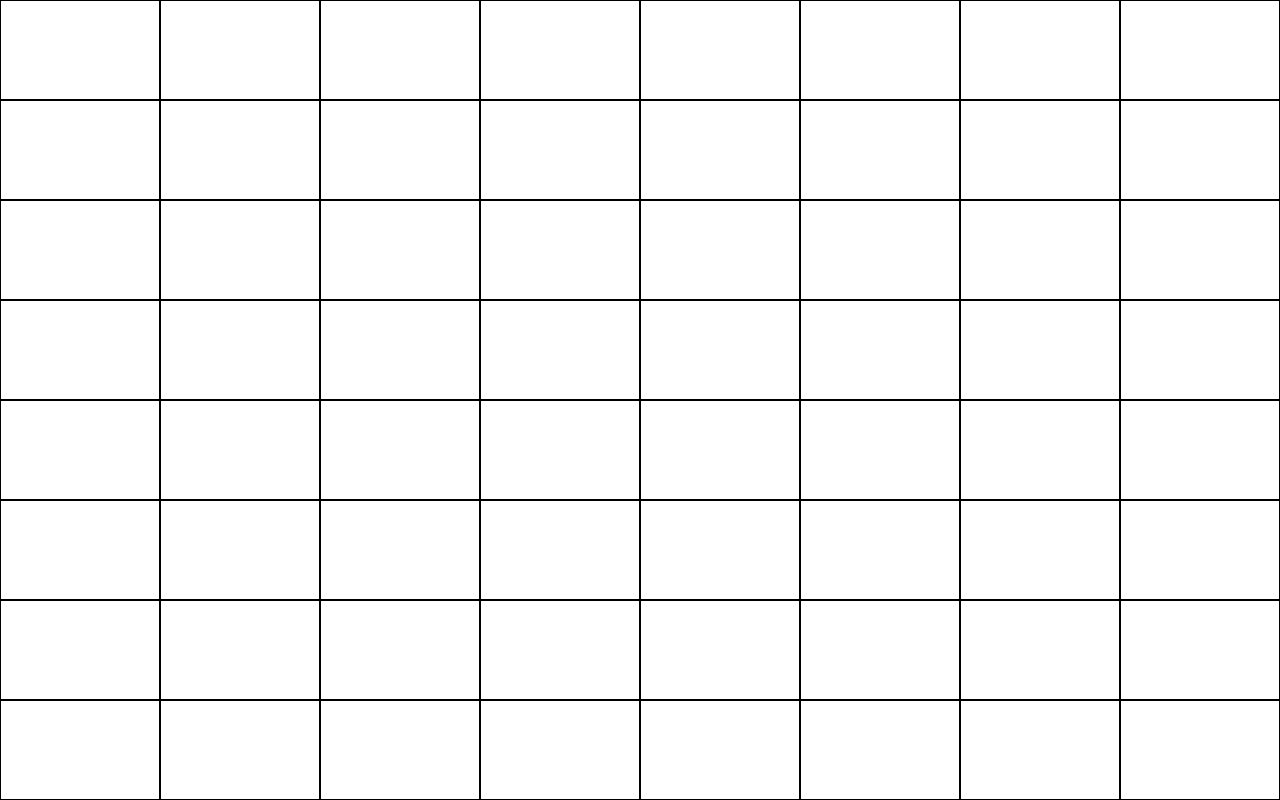
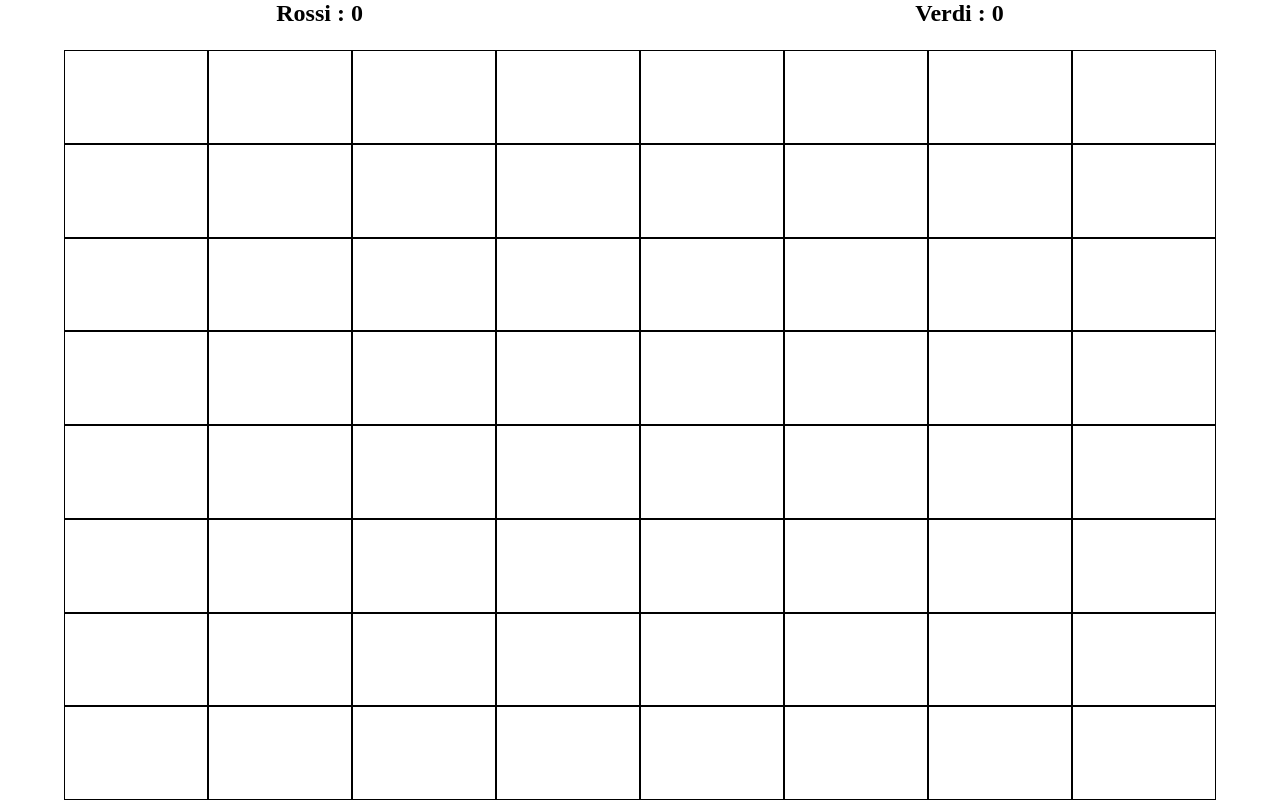
Before and after one commit to filipposchianchi/js-jq-grigliaquadrati, a plain HTML site: page index.html in a window 1280 px wide. Drawn offline with nearby package versions, Linux system fonts and the light colour scheme.

Commit message:
aggiunto contatore punteggi

```diff
--- a/css/style.css
+++ b/css/style.css
@@ -4,9 +4,17 @@
     box-sizing: border-box;
 }
 
+.container-punteggio {
+    display: flex;
+    justify-content: space-around;
+    height: 50px;
+
+}
+
 .grid-container {
-    width: 100%;
-    height: 100vh;
+    margin: auto;
+    width: 90%;
+    height: calc(100vh - 50px);
     display: grid;
     grid-template-columns: auto auto auto auto auto auto auto auto;
   }
--- a/index.html
+++ b/index.html
@@ -8,6 +8,11 @@
     <title>Document</title>
 </head>
 <body>
+    <div class="container-punteggio">
+        <h2 id="punt-rosso">Rossi : 0 </h2>
+        <h2 id="punt-verdi">Verdi : 0 </h2>
+
+    </div>
         <div class="grid-container">
                 <div class="grid-item rosso"></div>
                 <div class="grid-item rosso"></div>
--- a/javascript/script.js
+++ b/javascript/script.js
@@ -5,11 +5,21 @@
 
 $( document ).ready(function() {
 
+
+    var numRossi = 0;
+    var numVerdi = 0;
+
     $(".grid-item").click(function() {
         if ($(this).hasClass("rosso")) {
             $(this).css("background", "red");
+            numRossi++;
+            document.getElementById("punt-rosso").innerHTML = "Rossi : " + numRossi;
+
         } else {
             $(this).css("background", "green");
+            numVerdi++;
+            document.getElementById("punt-verdi").innerHTML = "Verdi : " + numVerdi;
+
         }
     })
 
```
